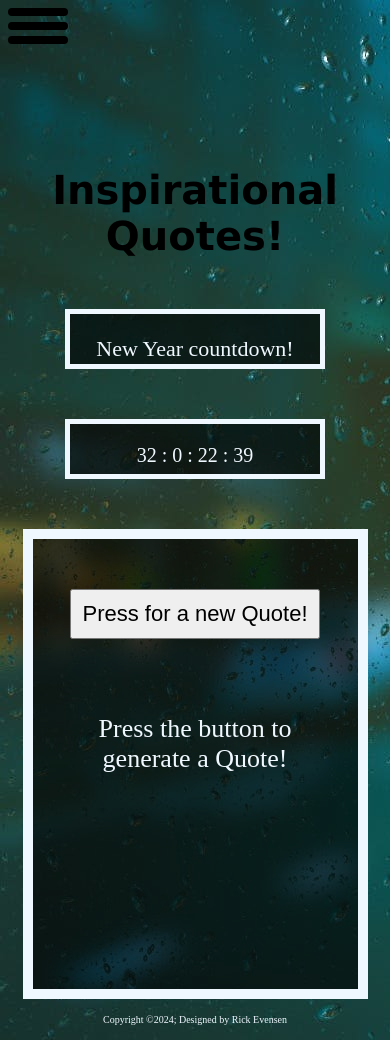
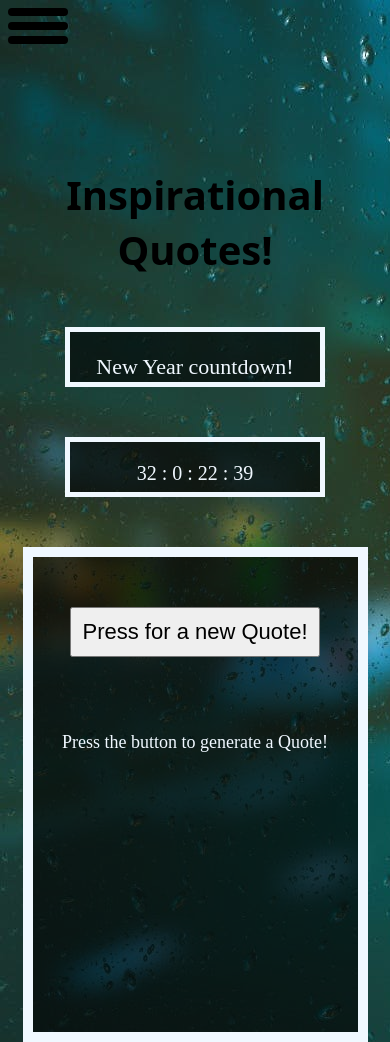
Before and after one commit to Devensen/Capstone2, a plain HTML site: page index.html in a window 390 px wide. Shown: the top 1042 px of the page. Drawn offline with Linux system fonts and the light colour scheme.

Commit message:
fixed mobile text falling out of container

```diff
--- a/index.html
+++ b/index.html
@@ -7,11 +7,14 @@
     <link rel="stylesheet" href="style.css">
     <title>Inspirational Quotes</title>
     <style>
-      h1 {font-family: Verdana, Geneva, Tahoma, sans-serif;}
+      h1 {font-family: system-ui, -apple-system, BlinkMacSystemFont,
+        'Segoe UI', Roboto, Oxygen, Ubuntu, Cantarell, 'Open Sans',
+        'Helvetica Neue', sans-serif;}
     </style>
 </head>
 <body>
-  <label class="hamburger-menu">
+
+<label class="hamburger-menu">
     <input type="checkbox">
   </label>
   <aside class="sidebar">
@@ -36,17 +39,14 @@
   </div>
 
 
-
-
-
-
   <div id="container">
     <button id="btn">Press for a new Quote!</button>
     <div id="output">Press the button to generate a Quote!</div>
   </div>
 
 
-  <footer><p>Copyright &copy;2024; Designed by <span class="designer">Rick Evensen</span></p></footer>
+  <footer><p>Copyright &copy;2024; Designed by
+    <span class="designer">Rick Evensen</span></p></footer>
 
 
   <script src="main.js"></script>
--- a/style.css
+++ b/style.css
@@ -188,10 +188,9 @@ h1 {
     display: flex;
     justify-content: center;
     align-items: center;
-    text-shadow: 30px;
     font-size: 70px;
     font-family: cursive;
-    color: black;
+    color: rgb(0, 0, 0);
 }
 
 
@@ -210,12 +209,18 @@ footer {
 
 }
 
-@media screen and (max-width: 480px) {
+@media screen and (max-width: 600px) {
     #container {
         width: 325px;
-        height: 450px;
+        height: 475px;
         text-align: center;
-        font-size: small;
+
+    }
+
+    #output {
+        margin: 25px; grid-auto-flow: auto;
+        font-size: 18px;
+        color: aliceblue;
     }
 
     h1 {
```
Also changed, not shown: 1 other file.
